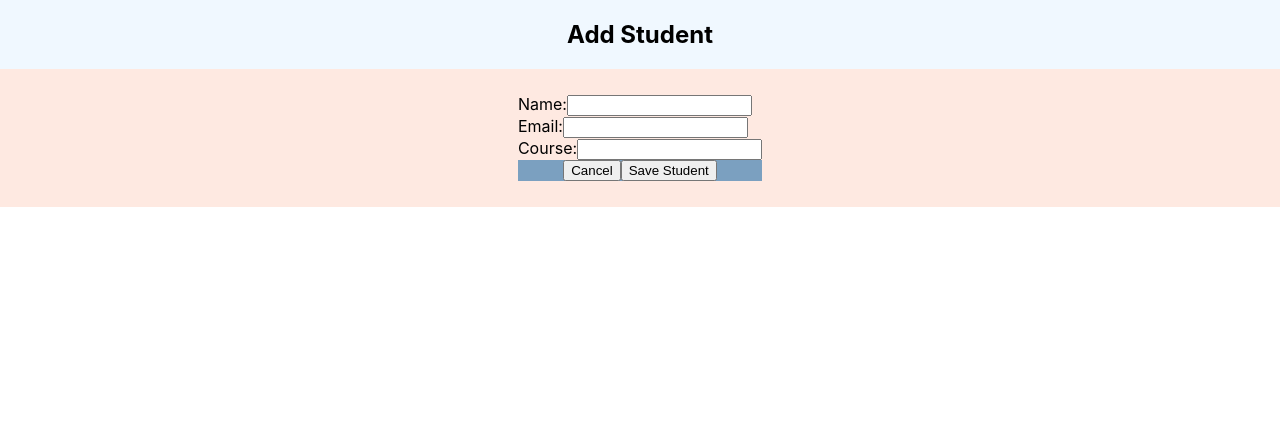
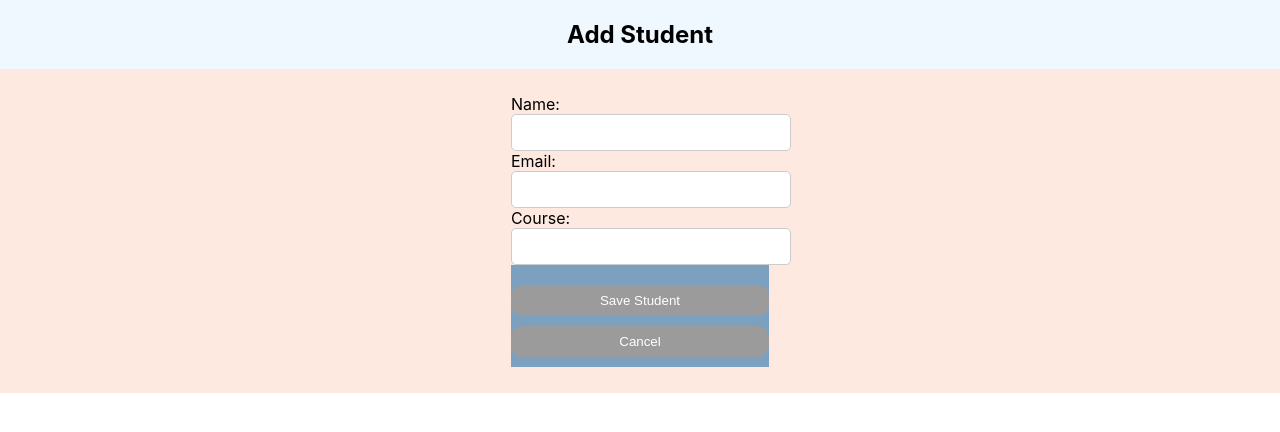
Before and after one commit to Emugrant/smsystem, a React (Create React App) app in the folder frontend/: page /add in a window 1280 px wide. Shown: the top 432 px of the page. Built offline with nearby package versions, Linux system fonts and the light colour scheme.

Commit message:
css formatted without appropriate colors

```diff
--- a/frontend/src/components/AddEditStudent.js
+++ b/frontend/src/components/AddEditStudent.js
@@ -86,9 +86,9 @@ function AddEditStudent() {
               onChange={handleChange}
               required />
           </div>
-          <div class="buttons">
-            <button type="button" onClick={() => navigate('/')}>Cancel</button>
-            <button type="submit">Save Student</button>
+          <div class="buttonDiv">
+            <button type="submit" class="button">Save Student</button>
+            <button type="button" onClick={() => navigate('/')} class="button">Cancel</button>
           </div>
         </form>
       </div>
--- a/frontend/src/components/StudentList.js
+++ b/frontend/src/components/StudentList.js
@@ -30,12 +30,15 @@ const StudentList = () => {
 
   return (
     <div class="container">
+
       <div class="navBar">
         <h2>Students List</h2>
       </div>
-      <div className='buttons'>
-        <Link to="/add">Add New Student</Link>
+
+      <div className='actionButtons'>
+        <Link to="/add" class="actionButton">Add New Student</Link>
       </div>
+
       <div class="centredDiv">
         <table id="studentTable">
           <thead>{/* table head */}
@@ -54,9 +57,11 @@ const StudentList = () => {
                 <td>{student.email}</td> {/* These values are stored in the 'students' state */}
                 <td>{student.course}</td>
                 <td>
-                  <Link to={`/edit/${student._id}`}>Edit</Link>
-                  &nbsp;|&nbsp;
-                  <button onClick={() => {
+                  <div class="actionButtons">
+                  <Link to={`/edit/${student._id}`}class="actionButton">Edit</Link>
+                  <button
+                    class="actionButton"
+                    onClick={() => {
                     if (window.confirm('Are you sure you wish to delete this student?')) {
                       axios.delete(datasource + deleteStudentEndpoint + student._id)
 
@@ -70,8 +75,9 @@ const StudentList = () => {
                       console.error("Could not delete student", error);
                       alert('Failed to delete student: ' + error.message);
                     });
-                }
-                  }}>Delete</button>
+
+                  }}}>Delete</button>
+                  </div>
                 </td>
               </tr>
             ))}
--- a/frontend/src/components/frontend.css
+++ b/frontend/src/components/frontend.css
@@ -5,20 +5,26 @@
     background-color: aliceblue;
 }
 
-.buttons {
+.buttonDiv {
     display: flex;
-    flex-direction: row;
+    flex-direction: column;
     justify-content: center;
     background-color: rgb(123, 160, 192);
+    padding-top: 20px;
 }
 
-.buttons a {
-    background-color: #186ec4; /* Green */
+.button {
+    background-color: #9b9b9b;
     color: white;
-    padding: 15px 32px;
+    padding: 8px 20px;
+    margin-bottom: 10px;
     text-align: center;
     text-decoration: none;
     border-radius: 12px;
+    border: none;
+    cursor: pointer;
+    display: inline-block;
+
 }
 
 
@@ -31,12 +37,13 @@
 }
 
 th{
-    padding-top: 12px;
-    padding-bottom: 12px;
+    padding-top: 8px;
+    padding-bottom: 8px;
     text-align: left;
     background-color: #04AA6D;
     color: white;
 }
+
 
 td, th {
     border: 3px solid grey;
@@ -45,7 +52,39 @@ tr:nth-child(even){background-color: #f2f2f2;}
 tr:hover {background-color: #d6d6d6;}
 
 
+.actionButton {
+    background-color: #9b9b9b;
+    color: white;
+    padding: 8px 20px;
+    text-align: center;
+    text-decoration: none;
+    border-radius: 12px;
+    border: none;
+    cursor: pointer;
+    display: inline-block;
+
+}
+    .actionButton:hover{
+        background-color: #04AA6D;
+    }
+
+.actionButtons {
+    display: flex;
+    flex-direction: row;
+    justify-content: space-evenly;
+
+
+}
+
+
 #studentTable {
     border-collapse: collapse;
     width: 100%;
 }
+
+input {
+    width: 100%;
+    padding: 10px;
+    border: 1px solid #ccc;
+    border-radius: 5px;
+}
```
Also changed, not shown: 1 other file (tests, documents, lock files or other folders).
